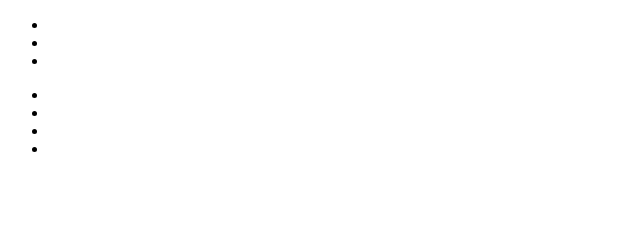
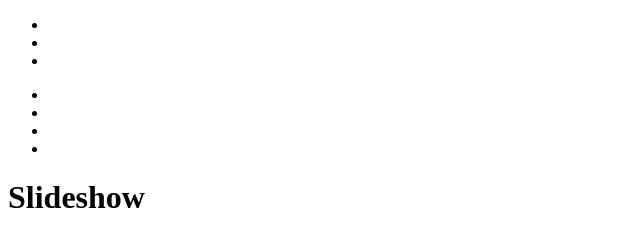
Before and after one commit to gkarmo13/BoimahKarmoMMA, a plain HTML site: page index.html in a window 1280 px wide. Shown: the whole page, without its empty margins (0-640 px from the left). Drawn offline with Linux system fonts and the light colour scheme.

Commit message:
added new files

```diff
--- a/index.html
+++ b/index.html
@@ -24,6 +24,7 @@
         </ul>
     </aside>
     <div>
+        <h1>Slideshow</h1>
 
     </div>
     <aside>
```
